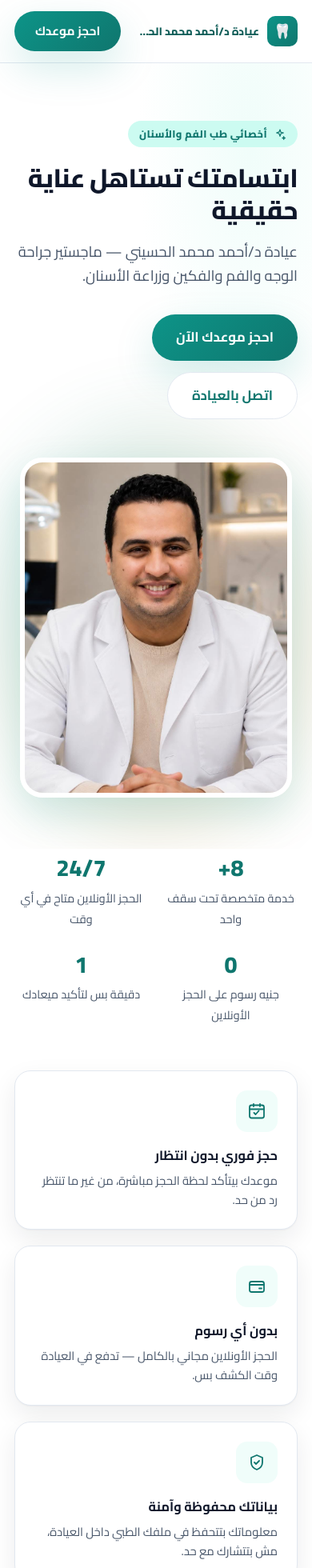
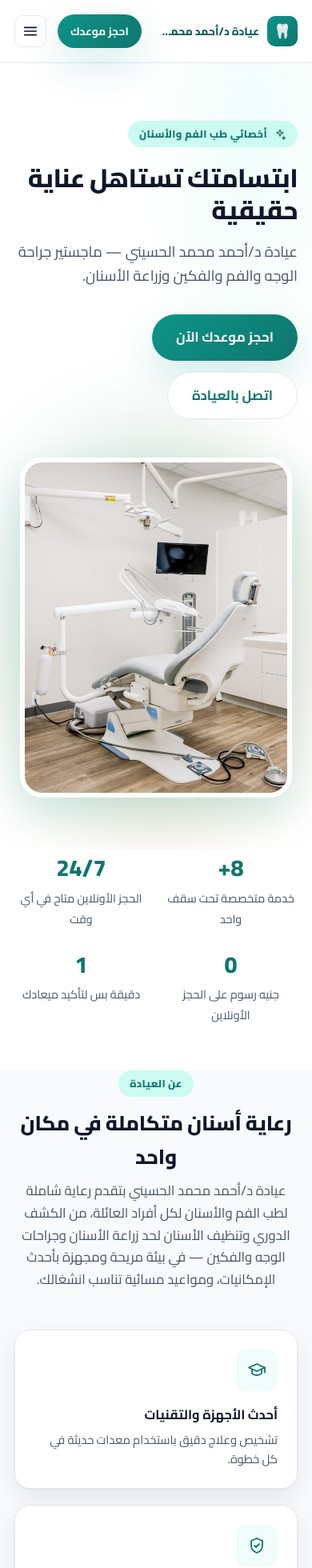
Before and after one commit to salmantawfeeq/dental-clinic-website, a Next.js app: page / in a window 390 px wide. Shown: the top 1960 px of the page at 80% size. Built offline with nearby package versions, Linux system fonts and the light colour scheme.

Commit message:
Real hero photo, clinic features section, mobile hamburger menu

```diff
--- a/src/app/globals.css
+++ b/src/app/globals.css
@@ -297,9 +297,53 @@ a.card:hover,
   }
 }
 
+.hamburger-btn {
+  display: none;
+  background: transparent;
+  border: 1.5px solid var(--color-border);
+  border-radius: 10px;
+  color: var(--color-ink);
+  width: 40px;
+  height: 40px;
+  align-items: center;
+  justify-content: center;
+  cursor: pointer;
+  flex-shrink: 0;
+}
+
+.mobile-menu {
+  display: none;
+  border-top: 1px solid var(--color-border);
+  background: var(--color-bg);
+  padding: 16px 18px 24px;
+  flex-direction: column;
+  gap: 4px;
+}
+
+.mobile-menu a {
+  padding: 12px 4px;
+  font-weight: 700;
+  color: var(--color-ink);
+  border-bottom: 1px solid var(--color-border);
+}
+
+.mobile-menu-contact {
+  display: flex;
+  gap: 24px;
+  padding-top: 14px;
+  font-weight: 700;
+  font-size: 0.95rem;
+}
+
 @media (max-width: 900px) {
   .nav-links {
     display: none;
+  }
+  .hamburger-btn {
+    display: flex;
+  }
+  .mobile-menu {
+    display: flex;
   }
 }
 
@@ -309,9 +353,13 @@ a.card:hover,
     white-space: nowrap;
     overflow: hidden;
     text-overflow: ellipsis;
-    max-width: 40vw;
+    max-width: 32vw;
   }
   .header-icon-link {
     display: none !important;
   }
+  .header-contact .btn {
+    padding: 10px 16px !important;
+    font-size: 0.85rem !important;
+  }
 }
--- a/src/app/page.tsx
+++ b/src/app/page.tsx
@@ -4,7 +4,7 @@ import { SiteFooter } from "@/components/SiteFooter";
 import { clinicInfo } from "@/lib/clinicInfo";
 import { displayServices } from "@/lib/services";
 import { asset } from "@/lib/basePath";
-import { IconTooth, IconShield, IconCalendarCheck, IconWallet, IconSparkle } from "@/components/icons";
+import { IconTooth, IconShield, IconCalendarCheck, IconWallet, IconSparkle, IconClock, IconGraduationCap } from "@/components/icons";
 
 const trustPoints = [
   { icon: <IconCalendarCheck />, title: "حجز فوري بدون انتظار", desc: "موعدك بيتأكد لحظة الحجز مباشرة، من غير ما تنتظر رد من حد." },
@@ -18,6 +18,13 @@ const stats = [
   { number: "24/7", label: "الحجز الأونلاين متاح في أي وقت" },
   { number: "0", label: "جنيه رسوم على الحجز الأونلاين" },
   { number: "1", label: "دقيقة بس لتأكيد ميعادك" },
+];
+
+const clinicFeatures = [
+  { icon: <IconGraduationCap />, title: "أحدث الأجهزة والتقنيات", desc: "تشخيص وعلاج دقيق باستخدام معدات حديثة في كل خطوة." },
+  { icon: <IconShield />, title: "بيئة نظيفة ومريحة", desc: "تعقيم كامل وإجراءات سلامة صارمة قبل وبعد كل مريض." },
+  { icon: <IconClock />, title: "مواعيد مسائية يوميًا", desc: clinicInfo.hours + "." },
+  { icon: <IconTooth />, title: "خدمات شاملة لكل العائلة", desc: "من الكشف الدوري وتنظيف الأسنان لحد الزراعة وجراحات الفكين." },
 ];
 
 const steps = [
@@ -93,8 +100,8 @@ export default function HomePage() {
               }}
             >
               <img
-                src={asset("doctor-photo.jpg")}
-                alt={clinicInfo.doctorName}
+                src={asset("hero-clinic.jpg")}
+                alt="غرفة علاج مجهزة في عيادة أسنان"
                 style={{ width: "100%", height: "100%", objectFit: "cover" }}
               />
             </div>
@@ -110,6 +117,30 @@ export default function HomePage() {
               <div key={s.label} className="stat">
                 <span className="stat-number">{s.number}</span>
                 <span className="stat-label">{s.label}</span>
+              </div>
+            ))}
+          </div>
+        </div>
+      </section>
+
+      {/* About the clinic */}
+      <section className="section" style={{ paddingTop: 0, background: "var(--color-bg-soft)" }}>
+        <div className="container">
+          <div className="section-head">
+            <span className="eyebrow">عن العيادة</span>
+            <h2 className="section-title">رعاية أسنان متكاملة في مكان واحد</h2>
+            <p className="section-subtitle" style={{ maxWidth: 640, margin: "0 auto" }}>
+              {clinicInfo.name} بتقدم رعاية شاملة لطب الفم والأسنان لكل أفراد العائلة، من الكشف الدوري
+              وتنظيف الأسنان لحد زراعة الأسنان وجراحات الوجه والفكين — في بيئة مريحة ومجهزة بأحدث
+              الإمكانيات، ومواعيد مسائية تناسب انشغالك.
+            </p>
+          </div>
+          <div className="grid-auto">
+            {clinicFeatures.map((f) => (
+              <div key={f.title} className="card interactive" style={{ padding: 24, height: "100%" }}>
+                <div className="icon-badge">{f.icon}</div>
+                <h3 style={{ margin: "16px 0 6px", fontSize: "1.02rem" }}>{f.title}</h3>
+                <p style={{ margin: 0, color: "var(--color-ink-soft)", fontSize: "0.92rem" }}>{f.desc}</p>
               </div>
             ))}
           </div>
--- a/src/components/SiteHeader.tsx
+++ b/src/components/SiteHeader.tsx
@@ -1,6 +1,9 @@
+"use client";
+
+import { useState } from "react";
 import Link from "next/link";
 import { clinicInfo } from "@/lib/clinicInfo";
-import { IconPhone, IconWhatsapp } from "./icons";
+import { IconPhone, IconWhatsapp, IconMenu, IconClose } from "./icons";
 
 const navItems = [
   { href: "/", label: "الرئيسية" },
@@ -10,6 +13,8 @@ const navItems = [
 ];
 
 export function SiteHeader() {
+  const [menuOpen, setMenuOpen] = useState(false);
+
   return (
     <header
       style={{
@@ -18,7 +23,7 @@ export function SiteHeader() {
         top: 0,
         background: "rgba(255,255,255,0.85)",
         backdropFilter: "blur(10px)",
-        zIndex: 20,
+        zIndex: 30,
       }}
     >
       <div className="container" style={{ display: "flex", alignItems: "center", justifyContent: "space-between", height: 78, gap: 16 }}>
@@ -57,11 +62,38 @@ export function SiteHeader() {
           <a href={clinicInfo.phoneHref} className="header-icon-link" style={{ color: "var(--color-ink-soft)", display: "flex", alignItems: "center" }} aria-label="اتصال">
             <IconPhone size={20} />
           </a>
-          <Link href="/book" className="btn btn-primary" style={{ padding: "12px 26px", fontSize: "0.95rem" }}>
+          <Link href="/book" className="btn btn-primary" style={{ padding: "12px 22px", fontSize: "0.92rem" }}>
             احجز موعدك
           </Link>
+          <button
+            type="button"
+            className="hamburger-btn"
+            onClick={() => setMenuOpen((v) => !v)}
+            aria-label={menuOpen ? "إغلاق القائمة" : "فتح القائمة"}
+            aria-expanded={menuOpen}
+          >
+            {menuOpen ? <IconClose size={22} /> : <IconMenu size={22} />}
+          </button>
         </div>
       </div>
+
+      {menuOpen && (
+        <div className="mobile-menu">
+          {navItems.map((item) => (
+            <Link key={item.href} href={item.href} onClick={() => setMenuOpen(false)}>
+              {item.label}
+            </Link>
+          ))}
+          <div className="mobile-menu-contact">
+            <a href={clinicInfo.phoneHref} style={{ display: "flex", alignItems: "center", gap: 8 }}>
+              <IconPhone size={18} /> اتصال
+            </a>
+            <a href={clinicInfo.whatsappHref} target="_blank" rel="noopener noreferrer" style={{ display: "flex", alignItems: "center", gap: 8, color: "#25D366" }}>
+              <IconWhatsapp size={18} /> واتساب
+            </a>
+          </div>
+        </div>
+      )}
     </header>
   );
 }
--- a/src/components/icons.tsx
+++ b/src/components/icons.tsx
@@ -106,3 +106,19 @@ export function IconGraduationCap({ size = 24 }: IconProps) {
     </svg>
   );
 }
+
+export function IconMenu({ size = 24 }: IconProps) {
+  return (
+    <svg width={size} height={size} viewBox="0 0 24 24" {...base}>
+      <path d="M4 7h16M4 12h16M4 17h16" />
+    </svg>
+  );
+}
+
+export function IconClose({ size = 24 }: IconProps) {
+  return (
+    <svg width={size} height={size} viewBox="0 0 24 24" {...base}>
+      <path d="M6 6l12 12M18 6L6 18" />
+    </svg>
+  );
+}
```
Also changed, not shown: public/hero-clinic.jpg (added).
